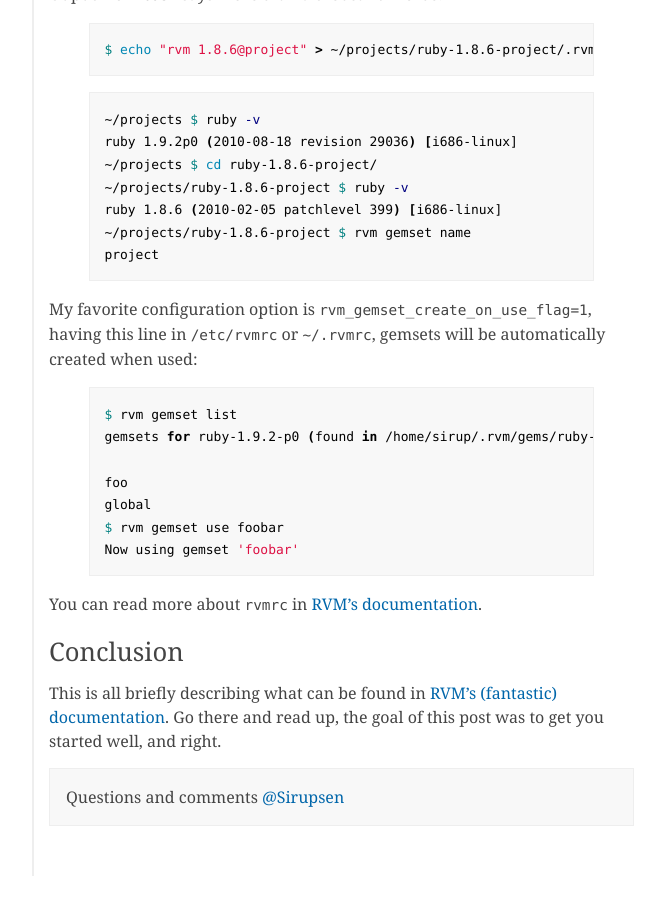
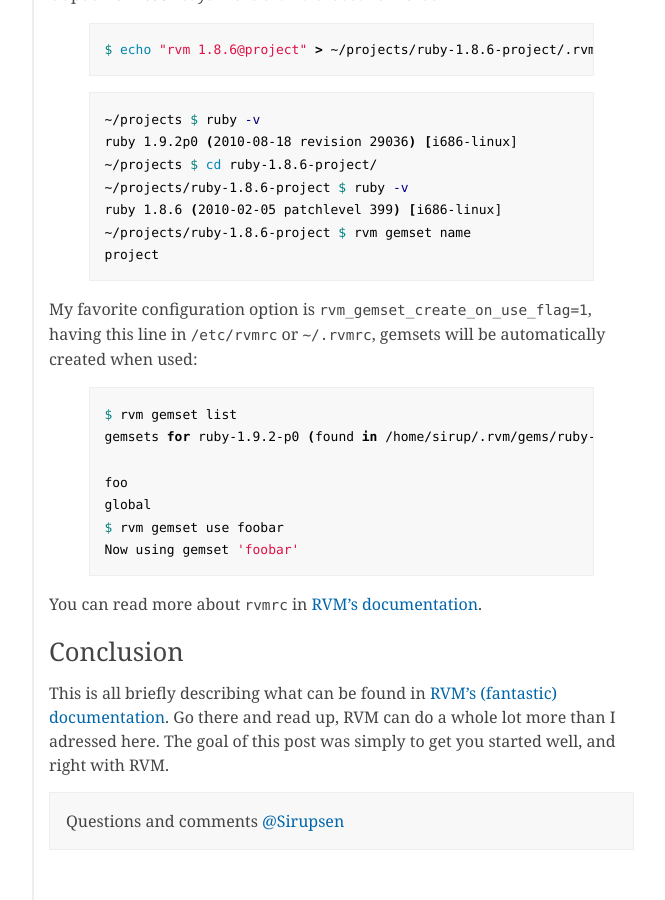
Before and after one commit to igor47/blog, a Jekyll site: the page built from _posts/2010-09-07-how-to-use-rvm-the-right-way.md, in a window 1280 px wide and 900 px high, scrolled down 4774 px. Shown: the whole window, without its empty margins (218-883 px from the left). Built offline with Jekyll 4.4.1, drawn with Linux system fonts in a browser that asks for light colours; Markdown is read by kramdown in place of the engine named in the settings; comment, search, counter and statistics services are not loaded; before the commit the page ends 5650 px from its top, so only the background shows below that.

Commit message:
That sounds a bit forcing, this is bette.r

```diff
--- a/_posts/2010-09-07-how-to-use-rvm-the-right-way.md
+++ b/_posts/2010-09-07-how-to-use-rvm-the-right-way.md
@@ -223,4 +223,4 @@ You can read more about `rvmrc` in [RVM's documentation](http://rvm.beginrescuee
 
 ## Conclusion
 
-This is all briefly describing what can be found in [RVM's (fantastic) documentation](http://rvm.beginrescueend.com/). Go there and read up, the goal of this post was to get you started well, and right.
+This is all briefly describing what can be found in [RVM's (fantastic) documentation](http://rvm.beginrescueend.com/). Go there and read up, RVM can do a whole lot more than I adressed here. The goal of this post was simply to get you started well, and right with RVM.
```
